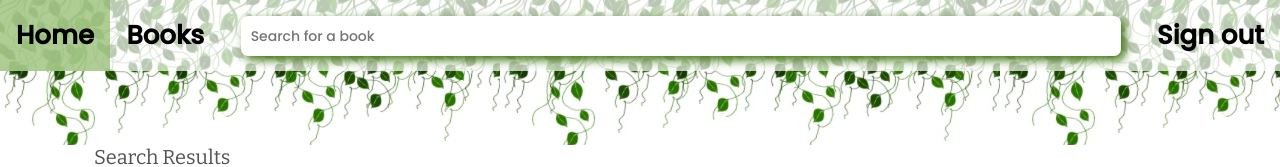
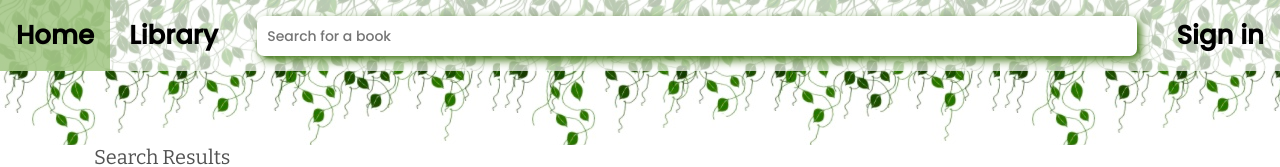
Before and after one commit to zlederma/book-app, a React (Create React App) app: page / in a window 1280 px wide. Shown: the top 167 px of the page. Built offline with nearby package versions, Linux system fonts and the light colour scheme.

Commit message:
Updated navigation text

```diff
--- a/src/components/Navigation.js
+++ b/src/components/Navigation.js
@@ -45,9 +45,9 @@ export default function Navigation(props) {
             <nav className="navigation__navigation" style={navDisplay}>
                 <ul>
                     <li><a href="/">Home</a></li>
-                    <li><a href="/library">Books</a></li>
+                    <li><a href="/library">Library</a></li>
                     <li className="navigation__search"> {size.width >= 767 ? <SearchBar /> : <></>}</li>
-                    <li><a href="#">Sign out</a></li>
+                    <li><a href="#">Sign in</a></li>
                 </ul>
             </nav>
         </div>
```
